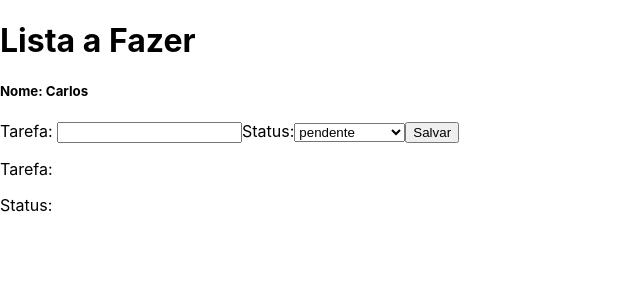
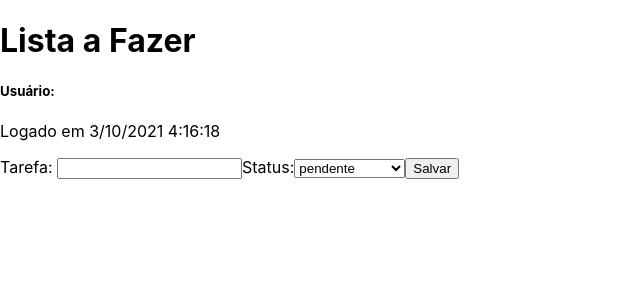
Before and after one commit to CarlosMargato/ebtyrToDoList, a React (Create React App) app: page /interface in a window 1280 px wide. Shown: the top 300 px of the page, without its empty margins (0-640 px from the left). Built offline with nearby package versions, Linux system fonts and the light colour scheme.

Commit message:
listando-as-tarefas

```diff
--- a/src/actions/index.js
+++ b/src/actions/index.js
@@ -1,8 +1,10 @@
 
 export const [
   USERLOGIN,
+    USERFORM,
 ] = [
   'USERLOGIN',
+  'USERFORM',
 ];
 
 export function userLogin(payload) {
@@ -11,3 +13,10 @@ export function userLogin(payload) {
     payload,
   };
 }
+
+export function tasksList(payload) {
+  return {
+    type: USERFORM,
+    payload,
+  };
+}
--- a/src/components/Form.jsx
+++ b/src/components/Form.jsx
@@ -1,4 +1,6 @@
 import React, { Component } from 'react'
+import { connect } from 'react-redux';
+import { tasksList } from '../actions';
 
 export class Form extends Component {
   constructor(props){
@@ -9,11 +11,24 @@ export class Form extends Component {
       status:"pendente",
     }
     this.typeChecker = this.typeChecker.bind(this);
+    this.clickSend = this.clickSend.bind(this);
   }
 
   typeChecker({ target: { name, value } }) {
     this.setState({
       [name]: value,
+    });
+  }
+
+  clickSend(e) {
+    e.preventDefault();
+    const { id, task, status } = this.state;
+    const { tasksDispatch } = this.props;
+    tasksDispatch({ id, task, status });
+    this.setState({
+      id: id + 1,
+      task:"",
+      status:"pendente",
     });
   }
 
@@ -39,11 +54,15 @@ export class Form extends Component {
               <option value="pronto">pronto</option>
             </select>
           </label>
-          <button id="Salvar" type="submit">Salvar</button>
+          <button id="Salvar" type="submit" onClick = { this.clickSend }>Salvar</button>
         </form>
       </div>
     )
   }
 }
 
-export default Form
+const mapDispatchToProps = (dispatch) => ({
+tasksDispatch: (values) => dispatch(tasksList(values))
+})
+
+export default connect(null, mapDispatchToProps)(Form)
--- a/src/components/Header.jsx
+++ b/src/components/Header.jsx
@@ -1,14 +1,24 @@
 import React, { Component } from 'react'
+import { connect } from 'react-redux';
+
 
 class Header extends Component {
+
+
   render() {
+    const { tasksList } = this.props;
+    let date = new Date();
     return (
       <div>
         <h1>Lista a Fazer</h1>
-        <h5>Nome: Carlos</h5>
+        <h5>Usuário: {tasksList.email}</h5><p>{`Logado em ${date.getDate()}/${date.getMonth()}/${date.getFullYear()} ${date.getHours()}:${date.getMinutes()}:${date.getSeconds()}`}</p>
       </div>
     )
   }
 }
 
-export default Header
+const mapStateToProps = (state) => ({
+  tasksList: state.user,
+});
+
+export default connect(mapStateToProps)(Header)
--- a/src/components/Todolist.jsx
+++ b/src/components/Todolist.jsx
@@ -1,4 +1,5 @@
 import React, { Component } from 'react'
+import { connect } from 'react-redux';
 
 class Todolist extends Component {
   constructor(props){
@@ -11,20 +12,33 @@ class Todolist extends Component {
   }
 
   render() {
-    const { task, status } = this.state;
+    const { tasksList } = this.props;
     return (
       <>
-        <p>
-          <span>Tarefa:</span>
-          <p>{task}</p>
-        </p>
-        <p>
-          <span>Status:</span>
-          <p>{status}</p>
-        </p>
-      </>
+      {
+        tasksList.map((item) => {
+          return(
+            <>
+              <span>Tarefa {item.id+1}:</span>
+              <p>{item.task}</p>
+              &nbsp;
+              <span>Status:</span>
+              <p>{item.status}</p>
+              &nbsp;
+              <button>Editar</button>
+              &nbsp;
+              <button>Remover</button>
+            </>
+          )
+        })
+      }
+    </>
     )
   }
 }
 
-export default Todolist
+const mapStateToProps = (state) => ({
+  tasksList: state.tasks.tasks,
+});
+
+export default connect(mapStateToProps)(Todolist);
--- a/src/pages/Login.jsx
+++ b/src/pages/Login.jsx
@@ -1,7 +1,7 @@
 import React, { Component } from 'react';
 import { connect } from 'react-redux';
 import { Link } from 'react-router-dom';
-import { userLogin, USERLOGIN } from '../actions/index';
+import { userLogin } from '../actions/index';
 
 class Login extends Component {
   constructor(props) {
--- /dev/null
+++ b/src/reducers/forms.js
@@ -0,0 +1,20 @@
+import { USERFORM } from "../actions";
+
+const initialState = {
+tasks: [],
+};
+
+function tasksList (state = initialState, { type, payload }) {
+  switch (type) {
+
+  case USERFORM:
+    return {
+      tasks: [ ...state.tasks, payload],
+     }
+
+  default:
+    return state
+  }
+}
+
+export default tasksList;
--- a/src/reducers/index.js
+++ b/src/reducers/index.js
@@ -1,8 +1,10 @@
 import { combineReducers } from 'redux';
 import user from './user';
+import tasks from './forms';
 
 const rootReducer = combineReducers({
   user,
+  tasks,
 });
 
 export default rootReducer;
```
